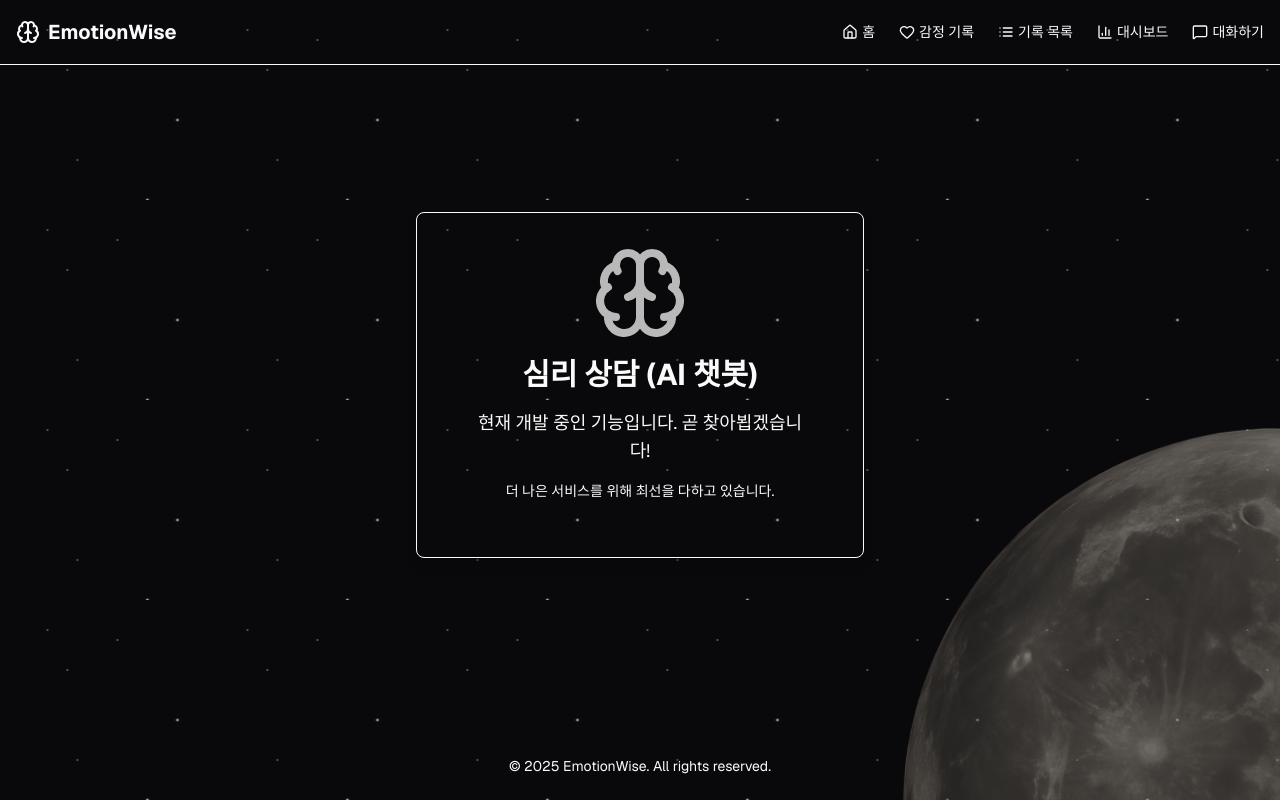
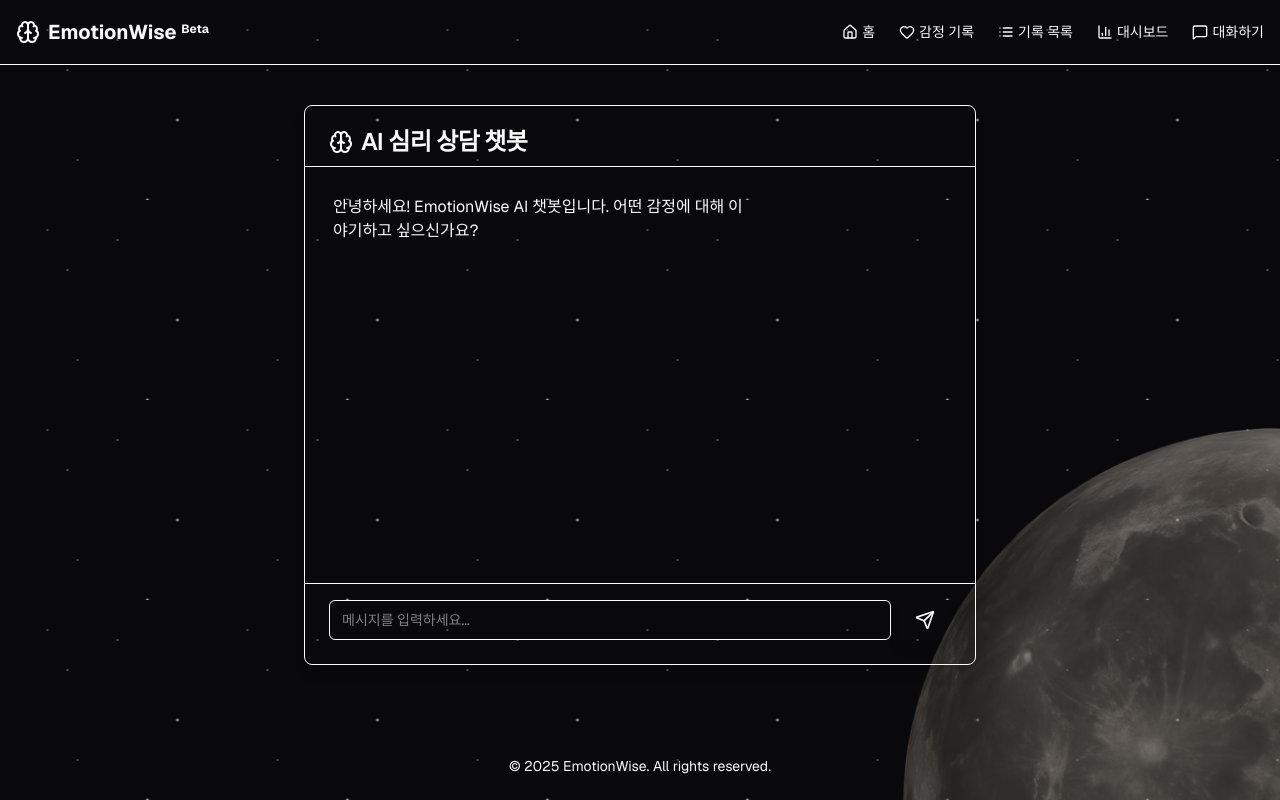
Before and after one commit to SSY1203/emotion-wise, a Next.js app: page /chat in a window 1280 px wide. Shown: the top 800 px of the page. Built offline with nearby package versions, Linux system fonts and the light colour scheme.

Commit message:
베타 버전인 것을 명시

```diff
--- a/package.json
+++ b/package.json
@@ -12,6 +12,7 @@
     "@radix-ui/react-dialog": "^1.1.14",
     "@radix-ui/react-dropdown-menu": "^2.1.15",
     "@radix-ui/react-label": "^2.1.7",
+    "@radix-ui/react-scroll-area": "^1.2.9",
     "@radix-ui/react-select": "^2.2.5",
     "@radix-ui/react-slot": "^1.2.3",
     "@radix-ui/react-tabs": "^1.1.12",
--- a/src/app/chat/page.tsx
+++ b/src/app/chat/page.tsx
@@ -1,22 +1,92 @@
 "use client";
 
-import { Brain } from "lucide-react";
-import { Card, CardContent } from "@/components/ui/card";
+import { useState, useRef, useEffect } from "react";
+import { Brain, Send } from "lucide-react";
+import { Card, CardContent, CardFooter, CardHeader, CardTitle } from "@/components/ui/card";
+import { Input } from "@/components/ui/input";
+import { Button } from "@/components/ui/button";
+import { ScrollArea } from "@/components/ui/scroll-area"; // Assuming you have a ScrollArea component
+
+interface Message {
+  text: string;
+  sender: "user" | "ai";
+}
 
 export default function ChatPage() {
+  const [messages, setMessages] = useState<Message[]>([
+    { text: "안녕하세요! EmotionWise AI 챗봇입니다. 어떤 감정에 대해 이야기하고 싶으신가요?", sender: "ai" },
+  ]);
+  const [input, setInput] = useState("");
+  const messagesEndRef = useRef<HTMLDivElement>(null);
+
+  const scrollToBottom = () => {
+    messagesEndRef.current?.scrollIntoView({ behavior: "smooth" });
+  };
+
+  useEffect(() => {
+    scrollToBottom();
+  }, [messages]);
+
+  const handleSendMessage = async () => {
+    if (input.trim() === "") return;
+
+    const userMessage: Message = { text: input, sender: "user" };
+    setMessages((prevMessages) => [...prevMessages, userMessage]);
+    setInput("");
+
+    // Simulate AI response
+    setTimeout(() => {
+      setMessages((prevMessages) => [
+        ...prevMessages,
+        { text: "음... 흥미로운 감정이네요. 좀 더 자세히 이야기해 주시겠어요?", sender: "ai" },
+      ]);
+    }, 1000);
+  };
+
   return (
-    <div className="flex items-center justify-center min-h-[calc(100vh-10rem)]">
-      <Card className="w-full max-w-md text-center p-8 bg-card/50 backdrop-blur-sm border-primary/20 shadow-lg">
-        <CardContent className="space-y-4">
-          <Brain className="h-24 w-24 text-primary mx-auto animate-pulse" />
-          <h1 className="text-3xl font-bold text-primary">심리 상담 (AI 챗봇)</h1>
-          <p className="text-muted-foreground text-lg">
-            현재 개발 중인 기능입니다. 곧 찾아뵙겠습니다!
-          </p>
-          <p className="text-sm text-muted-foreground">
-            더 나은 서비스를 위해 최선을 다하고 있습니다.
-          </p>
+    <div className="flex flex-col items-center justify-center min-h-[calc(100vh-10rem)] p-4">
+      <Card className="w-full max-w-2xl h-[70vh] flex flex-col bg-card/50 backdrop-blur-sm border-primary/20 shadow-lg">
+        <CardHeader className="border-b pb-3">
+          <CardTitle className="flex items-center gap-2">
+            <Brain className="h-6 w-6 text-primary" />
+            AI 심리 상담 챗봇
+          </CardTitle>
+        </CardHeader>
+        <CardContent className="flex-grow overflow-hidden p-4">
+          <ScrollArea className="h-full pr-4">
+            <div className="space-y-4">
+              {messages.map((msg, index) => (
+                <div
+                  key={index}
+                  className={`flex ${msg.sender === "user" ? "justify-end" : "justify-start"}`}
+                >
+                  <div
+                    className={`max-w-[70%] p-3 rounded-lg ${msg.sender === "user"
+                        ? "bg-primary text-primary-foreground"
+                        : "bg-muted text-muted-foreground"}
+                    `}
+                  >
+                    {msg.text}
+                  </div>
+                </div>
+              ))}
+              <div ref={messagesEndRef} />
+            </div>
+          </ScrollArea>
         </CardContent>
+        <CardFooter className="border-t pt-4">
+          <div className="flex w-full space-x-2">
+            <Input
+              placeholder="메시지를 입력하세요..."
+              value={input}
+              onChange={(e) => setInput(e.target.value)}
+              onKeyPress={(e) => e.key === "Enter" && handleSendMessage()}
+            />
+            <Button onClick={handleSendMessage}>
+              <Send className="h-5 w-5" />
+            </Button>
+          </div>
+        </CardFooter>
       </Card>
     </div>
   );
--- a/src/app/page.tsx
+++ b/src/app/page.tsx
@@ -1,4 +1,5 @@
 import { Button } from "@/components/ui/button";
+import { Badge } from "@/components/ui/badge";
 import {
   Card,
   CardDescription,
@@ -23,7 +24,7 @@ export default function Home() {
       <section className="py-20 px-4 text-center">
         <div className="container mx-auto max-w-4xl">
           <h1 className="text-4xl md:text-6xl font-bold mb-6 bg-gradient-to-r from-primary to-purple-600 bg-clip-text text-transparent">
-            EmotionWise
+            EmotionWise <Badge variant="outline" className="text-primary-foreground/70 border-primary-foreground/50">Beta</Badge>
           </h1>
           <p className="text-xl md:text-2xl text-muted-foreground mb-8">
             당신의 감정을 이해하고, 건강하게 관리하는 AI 기반 감정 코칭 플랫폼
--- a/src/components/navigation.tsx
+++ b/src/components/navigation.tsx
@@ -22,7 +22,7 @@ export function Navigation() {
         <div className="flex h-16 items-center justify-between">
           <Link href="/" className="flex items-center space-x-2">
             <Brain className="h-6 w-6 text-primary" />
-            <span className="text-xl font-bold">EmotionWise</span>
+            <span className="text-xl font-bold">EmotionWise <sup className="text-xs text-primary-foreground/70">Beta</sup></span>
           </Link>
 
           <div className="flex items-center space-x-6">
--- /dev/null
+++ b/src/components/ui/scroll-area.tsx
@@ -0,0 +1,48 @@
+"use client"
+
+import * as React from "react"
+import * as ScrollAreaPrimitive from "@radix-ui/react-scroll-area"
+
+import { cn } from "@/lib/utils"
+
+const ScrollArea = React.forwardRef<
+  React.ElementRef<typeof ScrollAreaPrimitive.Root>,
+  React.ComponentPropsWithoutRef<typeof ScrollAreaPrimitive.Root>
+>(({ className, children, ...props }, ref) => (
+  <ScrollAreaPrimitive.Root
+    ref={ref}
+    className={cn("relative overflow-hidden", className)}
+    {...props}
+  >
+    <ScrollAreaPrimitive.Viewport className="h-full w-full rounded-[inherit]">
+      {children}
+    </ScrollAreaPrimitive.Viewport>
+    <ScrollBar />
+    <ScrollAreaPrimitive.Corner />
+  </ScrollAreaPrimitive.Root>
+))
+ScrollArea.displayName = ScrollAreaPrimitive.Root.displayName
+
+const ScrollBar = React.forwardRef<
+  React.ElementRef<typeof ScrollAreaPrimitive.ScrollAreaScrollbar>,
+  React.ComponentPropsWithoutRef<typeof ScrollAreaPrimitive.ScrollAreaScrollbar>
+>(({ className, orientation = "vertical", ...props }, ref) => (
+  <ScrollAreaPrimitive.ScrollAreaScrollbar
+    ref={ref}
+    orientation={orientation}
+    className={cn(
+      "flex touch-none select-none transition-colors",
+      orientation === "vertical" &&
+        "h-full w-2.5 border-l border-l-transparent p-[1px]",
+      orientation === "horizontal" &&
+        "h-2.5 flex-col border-t border-t-transparent p-[1px]",
+      className
+    )}
+    {...props}
+  >
+    <ScrollAreaPrimitive.ScrollAreaThumb className="relative flex-1 rounded-full bg-border" />
+  </ScrollAreaPrimitive.ScrollAreaScrollbar>
+))
+ScrollBar.displayName = ScrollAreaPrimitive.ScrollAreaScrollbar.displayName
+
+export { ScrollArea, ScrollBar }
```
Also changed, not shown: 1 other file (tests, documents, lock files or other folders).
